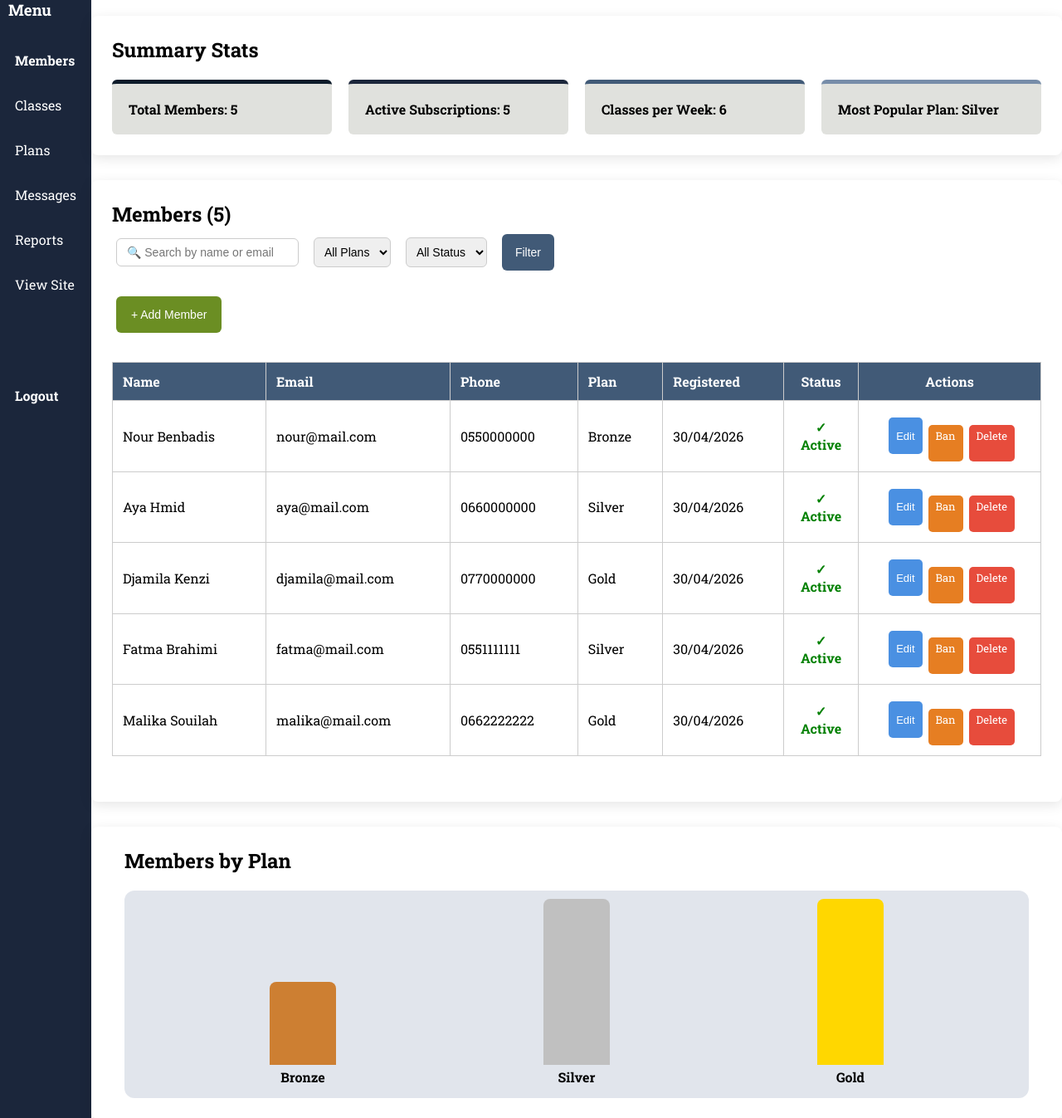
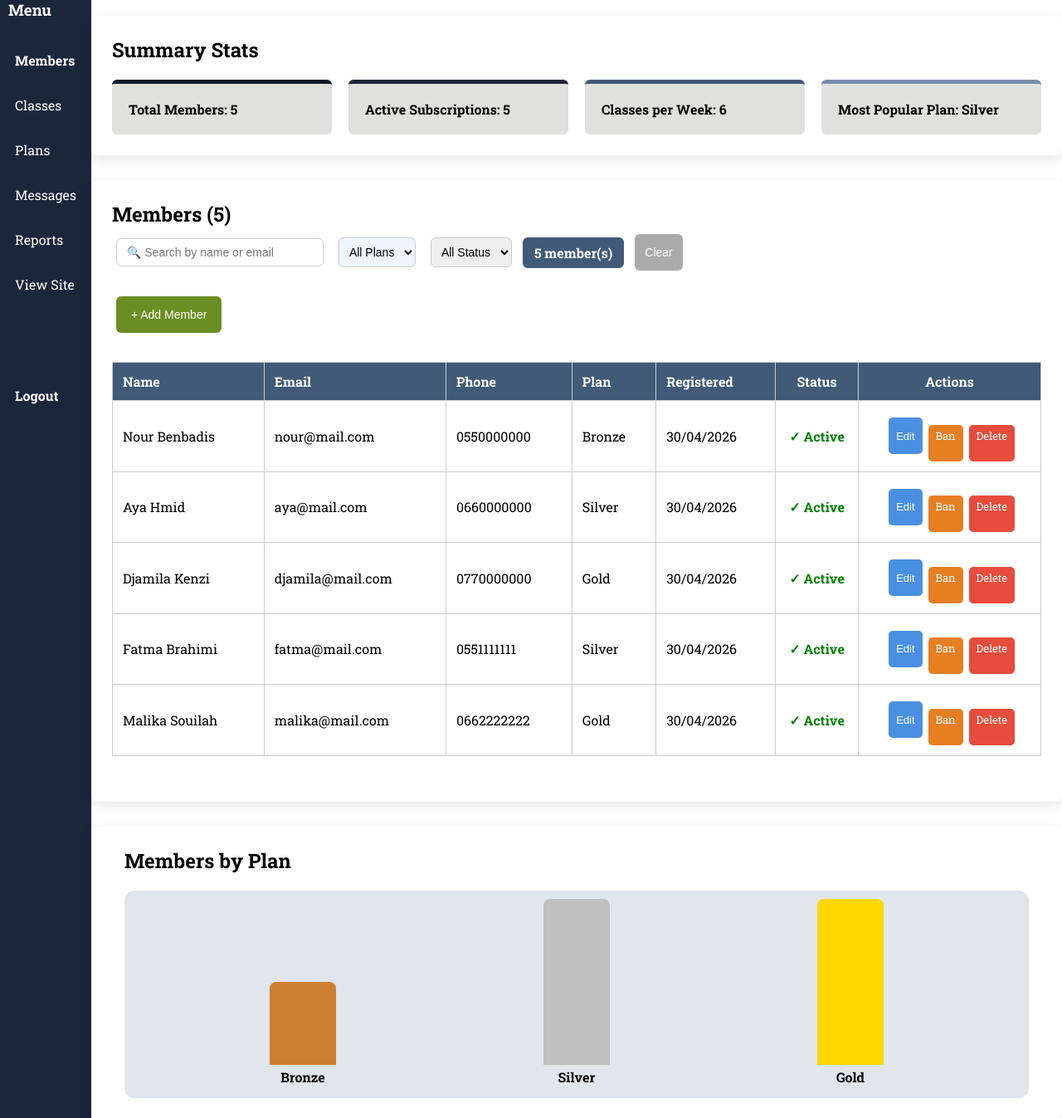
Before and after one commit to MahaDjilah/shefit-club, a PHP site: page /admin/dashboard.php in a window 1280 px wide. Shown: the part 165-1512 px from the top of the page at 83% size. Run offline with PHP 8.4, Linux system fonts and the light colour scheme; a user stored in the database is signed in; data comes from the database, SQL or seed files in the repository; tables that the repository leaves empty hold one stand-in row (values such as "Sample post").

Commit message:
mise à jour du projet

```diff
--- a/admin/dashboard.php
+++ b/admin/dashboard.php
@@ -213,31 +213,33 @@ $membersJson = json_encode($membersForJS, JSON_HEX_TAG | JSON_HEX_APOS | JSON_HE
 
     <!-- Members Management – PHP pur depuis MySQL -->
     <section class="activity-dashboard">
-        <h2>Members (<?= $total_rows ?>)</h2>
+        <h2>Members (<span id="visible-count"><?= $total_rows ?></span>)</h2>
 
-        <!-- Recherche + Filtres -->
-        <form method="GET" action="dashboard.php" style="display:flex;flex-wrap:wrap;gap:8px;margin-bottom:15px;align-items:center;">
-            <input type="text" name="search_member" value="<?= htmlspecialchars($search_member) ?>"
+        <!-- Live Search + Filtres JS (instantané, sans rechargement) -->
+        <div style="display:flex;flex-wrap:wrap;gap:8px;margin-bottom:15px;align-items:center;">
+            <input type="text" id="searchMember"
                    placeholder="🔍 Search by name or email"
                    style="padding:8px 12px;border:1px solid #ccc;border-radius:6px;min-width:220px;">
-            <select name="filter_plan" style="padding:8px;border:1px solid #ccc;border-radius:6px;">
-                <option value="All" <?= $filter_plan==='All'?'selected':'' ?>>All Plans</option>
+            <select id="filterPlan" style="padding:8px;border:1px solid #ccc;border-radius:6px;">
+                <option value="All">All Plans</option>
                 <?php foreach ($allPlans as $ap): ?>
-                <option value="<?= htmlspecialchars($ap['name']) ?>" <?= $filter_plan===$ap['name']?'selected':'' ?>>
+                <option value="<?= htmlspecialchars($ap['name']) ?>">
                     <?= htmlspecialchars($ap['name']) ?>
                 </option>
                 <?php endforeach; ?>
             </select>
-            <select name="filter_status" style="padding:8px;border:1px solid #ccc;border-radius:6px;">
-                <option value="All"    <?= $filter_status==='All'   ?'selected':'' ?>>All Status</option>
-                <option value="active" <?= $filter_status==='active'?'selected':'' ?>>Active</option>
-                <option value="banned" <?= $filter_status==='banned'?'selected':'' ?>>Banned</option>
+            <select id="filterStatus" style="padding:8px;border:1px solid #ccc;border-radius:6px;">
+                <option value="All">All Status</option>
+                <option value="active">Active</option>
+                <option value="banned">Banned</option>
             </select>
-            <button type="submit" style="background:#415A77;color:white;padding:8px 16px;border:none;border-radius:6px;cursor:pointer;">Filter</button>
-            <?php if ($search_member || $filter_plan!=='All' || $filter_status!=='All'): ?>
-            <a href="dashboard.php" style="background:#aaa;color:white;padding:8px 12px;border-radius:6px;text-decoration:none;">Clear</a>
-            <?php endif; ?>
-        </form>
+            <span id="member-count"
+                  style="padding:8px 14px;background:#415A77;color:white;border-radius:6px;font-weight:bold;">
+                <?= $total_rows ?> member(s)
+            </span>
+            <button onclick="document.getElementById('searchMember').value='';document.getElementById('filterPlan').value='All';document.getElementById('filterStatus').value='All';filterMembers();"
+                    style="background:#aaa;color:white;padding:8px 12px;border:none;border-radius:6px;cursor:pointer;">Clear</button>
+        </div>
 
         <!-- Bouton Add Member -->
         <button onclick="document.getElementById('add-member-form').style.display='block';this.style.display='none';"
@@ -292,7 +294,11 @@ $membersJson = json_encode($membersForJS, JSON_HEX_TAG | JSON_HEX_APOS | JSON_HE
                     <tr><td colspan="7" style="text-align:center;color:#888;padding:20px;">No members found.</td></tr>
                 <?php endif; ?>
                 <?php foreach ($membersFromDB as $m): ?>
-                <tr>
+                <tr class="member-row"
+                    data-name="<?= strtolower(htmlspecialchars($m['name'])) ?>"
+                    data-email="<?= strtolower(htmlspecialchars($m['email'])) ?>"
+                    data-plan="<?= htmlspecialchars($m['plan']) ?>"
+                    data-status="<?= htmlspecialchars($m['status'] ?? 'active') ?>">
                     <td><?= htmlspecialchars($m['name']) ?></td>
                     <td><?= htmlspecialchars($m['email']) ?></td>
                     <td><?= htmlspecialchars($m['phone'] ?? '-') ?></td>
@@ -438,6 +444,50 @@ $membersJson = json_encode($membersForJS, JSON_HEX_TAG | JSON_HEX_APOS | JSON_HE
 </main>
 </div>
 
+<!-- Live search + filter JS sur les lignes PHP du tableau -->
+<script>
+function filterMembers() {
+    const search = (document.getElementById('searchMember').value || '').toLowerCase().trim();
+    const plan   = document.getElementById('filterPlan').value;
+    const status = document.getElementById('filterStatus').value;
+
+    const rows   = document.querySelectorAll('.member-row');
+    let visible  = 0;
+
+    rows.forEach(row => {
+        const name  = row.dataset.name  || '';
+        const email = row.dataset.email || '';
+        const rPlan = row.dataset.plan  || '';
+        const rStat = row.dataset.status || 'active';
+
+        const matchSearch = !search || name.includes(search) || email.includes(search);
+        const matchPlan   = plan === 'All'   || rPlan === plan;
+        const matchStatus = status === 'All' || rStat === status;
+
+        // Also hide the edit row below it
+        const editRow = row.nextElementSibling;
+        if (matchSearch && matchPlan && matchStatus) {
+            row.style.display = '';
+            visible++;
+        } else {
+            row.style.display = 'none';
+            if (editRow && editRow.id && editRow.id.startsWith('edit-m-')) {
+                editRow.style.display = 'none';
+            }
+        }
+    });
+
+    const countEl = document.getElementById('visible-count');
+    const badgeEl = document.getElementById('member-count');
+    if (countEl) countEl.textContent = visible;
+    if (badgeEl) badgeEl.textContent = visible + ' member(s)';
+}
+
+document.getElementById('searchMember').addEventListener('input',  filterMembers);
+document.getElementById('filterPlan').addEventListener('change',   filterMembers);
+document.getElementById('filterStatus').addEventListener('change', filterMembers);
+</script>
+
 <!-- Injection des membres MySQL dans localStorage avant admin-script.js -->
 <script>
     localStorage.setItem('shefit_members', JSON.stringify(<?= $membersJson ?>));
--- a/style.project.css
+++ b/style.project.css
@@ -1516,7 +1516,7 @@ a{
     background:#778da9b9;
 }
 
-/* --------- ACTION COLUMN (EDIT / DELETE / BAN) --------- */
+/* --------- ACTION COLUMN (EDIT / DELETE) --------- */
 .activity-dashboard th:last-child,
 .activity-dashboard td:last-child {
     width: 220px;
@@ -1527,7 +1527,7 @@ a{
 /* Status column (second to last) */
 .activity-dashboard th:nth-last-child(2),
 .activity-dashboard td:nth-last-child(2) {
-    width: 90px;
+    width: 100px;
     text-align: center;
 }
 
```
